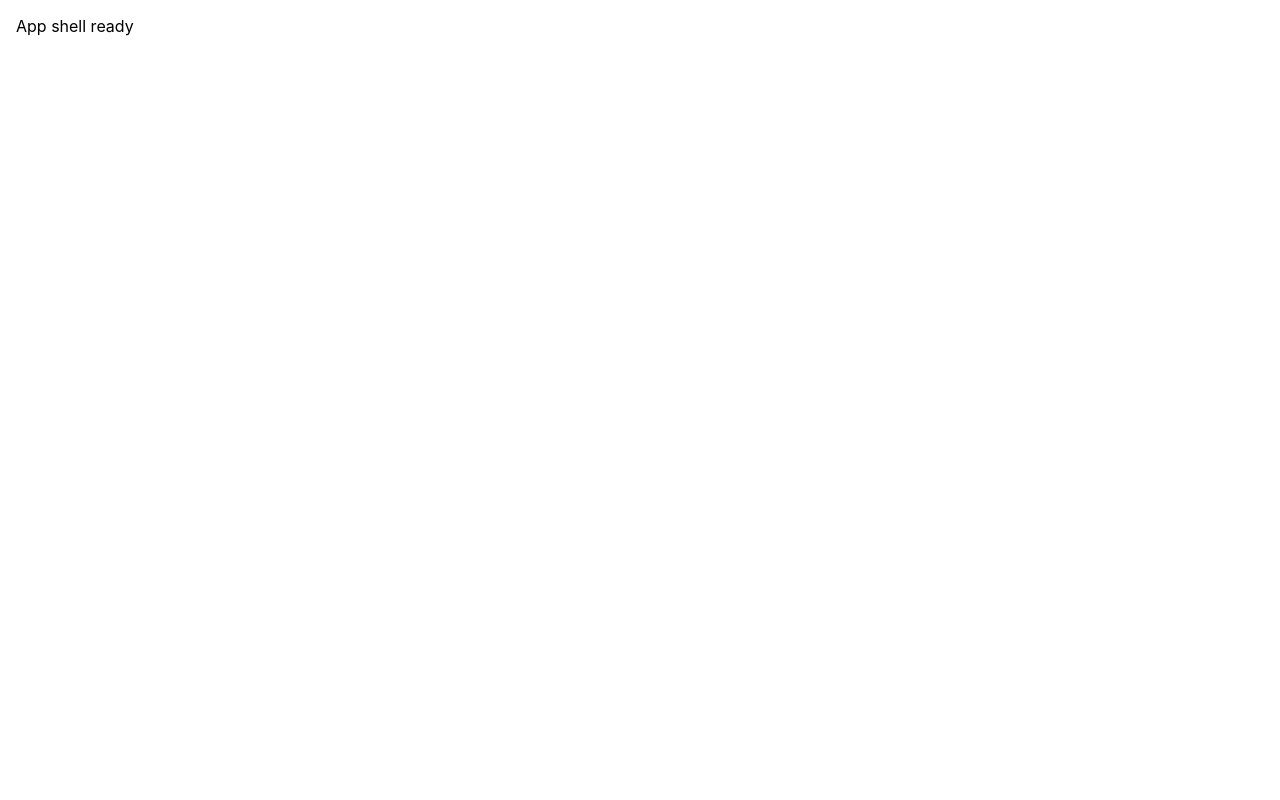
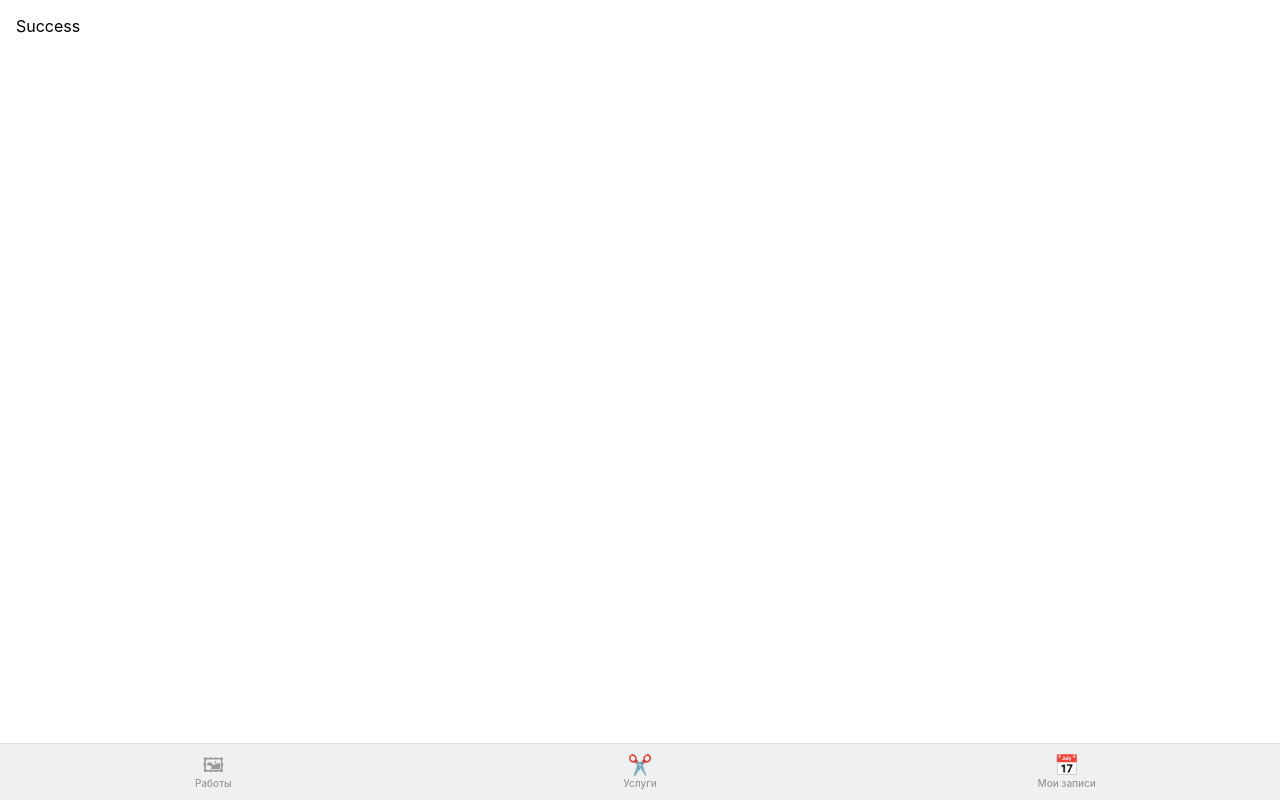
Before and after one commit to ljubovgrigorieva-lgtm/JARVIS, a React (Vite) app in the folder beauty-app/frontend/: page /success in a window 1280 px wide. Built offline with nearby package versions, Linux system fonts and the light colour scheme.

Commit message:
feat: Tab Bar navigation, route shell with stub screens

```diff
--- /dev/null
+++ b/beauty-app/frontend/src/App.module.css
@@ -0,0 +1,12 @@
+.app {
+  display: flex;
+  flex-direction: column;
+  min-height: 100dvh;
+  background: var(--tg-bg);
+}
+
+.main {
+  flex: 1;
+  overflow-y: auto;
+  padding-bottom: calc(56px + env(safe-area-inset-bottom, 0px));
+}
--- a/beauty-app/frontend/src/App.tsx
+++ b/beauty-app/frontend/src/App.tsx
@@ -1,3 +1,25 @@
+import { Routes, Route } from 'react-router-dom'
+import { TabBar } from './components/TabBar.tsx'
+import { Gallery } from './screens/Gallery.tsx'
+import { ServicesCatalog } from './screens/ServicesCatalog.tsx'
+import { MyBookings } from './screens/MyBookings.tsx'
+import { DateTimePicker } from './screens/DateTimePicker.tsx'
+import { Success } from './screens/Success.tsx'
+import styles from './App.module.css'
+
 export default function App() {
-  return <div style={{ padding: 16 }}>App shell ready</div>
+  return (
+    <div className={styles.app}>
+      <main className={styles.main}>
+        <Routes>
+          <Route path="/" element={<Gallery />} />
+          <Route path="/services" element={<ServicesCatalog />} />
+          <Route path="/bookings" element={<MyBookings />} />
+          <Route path="/book" element={<DateTimePicker />} />
+          <Route path="/success" element={<Success />} />
+        </Routes>
+      </main>
+      <TabBar />
+    </div>
+  )
 }
--- /dev/null
+++ b/beauty-app/frontend/src/components/TabBar.module.css
@@ -0,0 +1,32 @@
+.tabBar {
+  display: flex;
+  position: fixed;
+  bottom: 0;
+  left: 0;
+  right: 0;
+  background: var(--tg-secondary-bg);
+  border-top: 1px solid color-mix(in srgb, var(--tg-hint) 20%, transparent);
+  padding-bottom: env(safe-area-inset-bottom, 0);
+  z-index: 100;
+}
+
+.tab {
+  flex: 1;
+  display: flex;
+  flex-direction: column;
+  align-items: center;
+  justify-content: center;
+  min-height: 56px;
+  text-decoration: none;
+  color: var(--tg-hint);
+  gap: 2px;
+  transition: color 0.15s;
+}
+
+.tab.active {
+  color: var(--tg-button);
+}
+
+.icon { font-size: 20px; line-height: 1; }
+
+.label { font-size: 10px; font-weight: 500; }
--- /dev/null
+++ b/beauty-app/frontend/src/components/TabBar.tsx
@@ -0,0 +1,26 @@
+import { NavLink } from 'react-router-dom'
+import styles from './TabBar.module.css'
+
+const tabs = [
+  { path: '/', label: 'Работы', icon: '🖼' },
+  { path: '/services', label: 'Услуги', icon: '✂️' },
+  { path: '/bookings', label: 'Мои записи', icon: '📅' },
+] as const
+
+export function TabBar() {
+  return (
+    <nav className={styles.tabBar}>
+      {tabs.map(tab => (
+        <NavLink
+          key={tab.path}
+          to={tab.path}
+          end={tab.path === '/'}
+          className={({ isActive }) => `${styles.tab} ${isActive ? styles.active : ''}`}
+        >
+          <span className={styles.icon}>{tab.icon}</span>
+          <span className={styles.label}>{tab.label}</span>
+        </NavLink>
+      ))}
+    </nav>
+  )
+}
--- /dev/null
+++ b/beauty-app/frontend/src/screens/DateTimePicker.tsx
@@ -0,0 +1 @@
+export function DateTimePicker() { return <div style={{padding:16}}>Date Picker</div> }
--- /dev/null
+++ b/beauty-app/frontend/src/screens/Gallery.tsx
@@ -0,0 +1 @@
+export function Gallery() { return <div style={{padding:16}}>Gallery</div> }
--- /dev/null
+++ b/beauty-app/frontend/src/screens/MyBookings.tsx
@@ -0,0 +1 @@
+export function MyBookings() { return <div style={{padding:16}}>My Bookings</div> }
--- /dev/null
+++ b/beauty-app/frontend/src/screens/ServicesCatalog.tsx
@@ -0,0 +1 @@
+export function ServicesCatalog() { return <div style={{padding:16}}>Services</div> }
--- /dev/null
+++ b/beauty-app/frontend/src/screens/Success.tsx
@@ -0,0 +1 @@
+export function Success() { return <div style={{padding:16}}>Success</div> }
```
Also changed, not shown: 1 other file (tests, documents, lock files or other folders).
